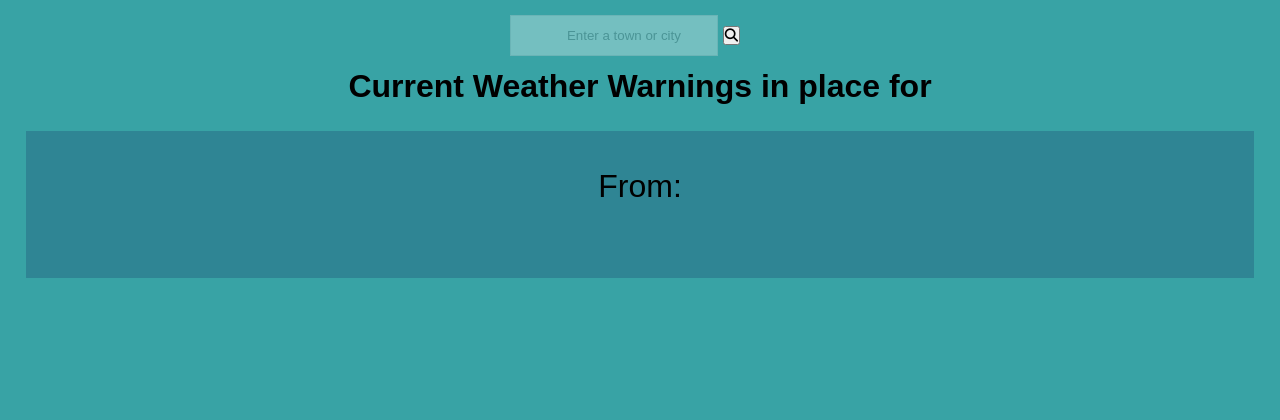
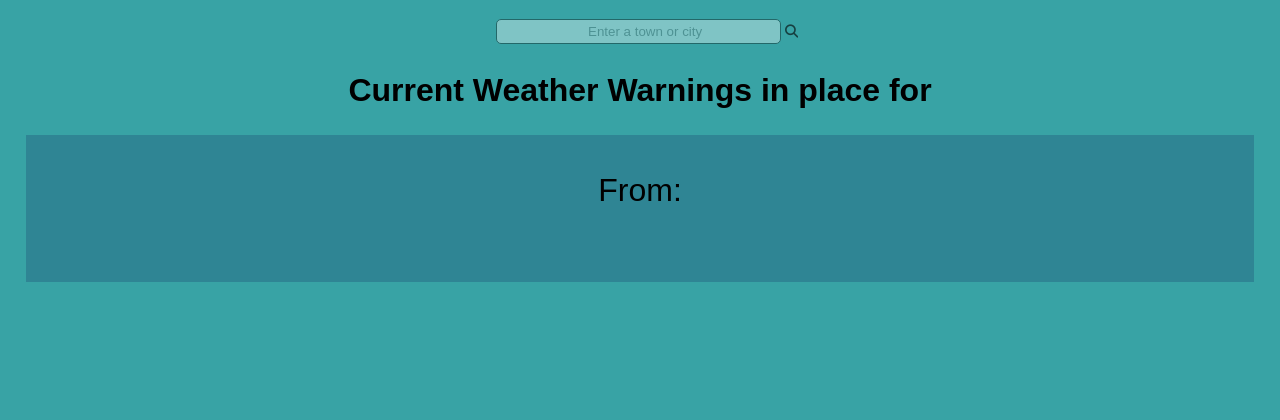
Before and after one commit to CamyH/WeatherApp, a Flask app: template templates/weather-warnings.html in a window 1280 px wide; the page is wider, and only the part inside the window is pictured. Shown: the part 80-500 px from the top of that part. Run offline with Flask 2, Linux system fonts and the light colour scheme; the template is opened without the code that fills it, so the values that code supplies are empty; some libraries are stand-ins or nearby versions; some web fonts are replaced.

Commit message:
increased size of search bar

```diff
--- a/app.py
+++ b/app.py
@@ -57,11 +57,12 @@ def call_api():
     lon = latlng[1]
     city = location.city
     if request.method == "POST":
-        city = request.form.get("city")
-        user_geocoder = Nominatim(user_agent="myGeocoder")
-        location = user_geocoder.geocode(city)
-        lat = location.latitude
-        lon = location.longitude
+        if request.form.get("city") != None:
+            city = request.form.get("city")
+            user_geocoder = Nominatim(user_agent="myGeocoder")
+            location = user_geocoder.geocode(city)
+            lat = location.latitude
+            lon = location.longitude
 
     # Solution for getting lat and lon from user
     #ip_api = "http://ip-api.com/json/"
--- a/static/CSS/style.css
+++ b/static/CSS/style.css
@@ -138,15 +138,40 @@ nav {
   color: black;
   background-color: grey;
 }
+#search {
+  display: flex;
+  justify-content: center;
+  align-items: center;
+  display: inline;
+  height: 50%;
+  text-align: center;
+  padding: 4px 46px 4px 60px;
+  border-radius: 5px;
+  margin-bottom: 12px;
+  opacity: 60%;
+}
 #search-bar {
-  width: 80%;
+  display: flex;
+  justify-content: center;
+  align-items: center;
+  display: inline;
+  height: 50%;
   text-align: center;
-  background-image: "../IMG/search_icon";
+  padding: 4px 46px 4px 60px;
+  border:1px solid black;
+  border-radius: 5px;
+  margin-bottom: 12px;
+  opacity: 60%;
+}
+#button {
+  display: inline;
+  height: 50%;
+  background-color: transparent;
   background-repeat: no-repeat;
-  padding: 12px 20px 12px 40px;
-  border: 1px solid #ddd;
-  margin-bottom: 12px;
-  opacity: 30%;
+  border: none;
+  cursor: pointer;
+  overflow: hidden;
+  outline: none;
 }
 #city-list {
   list-style-type: none;
```
